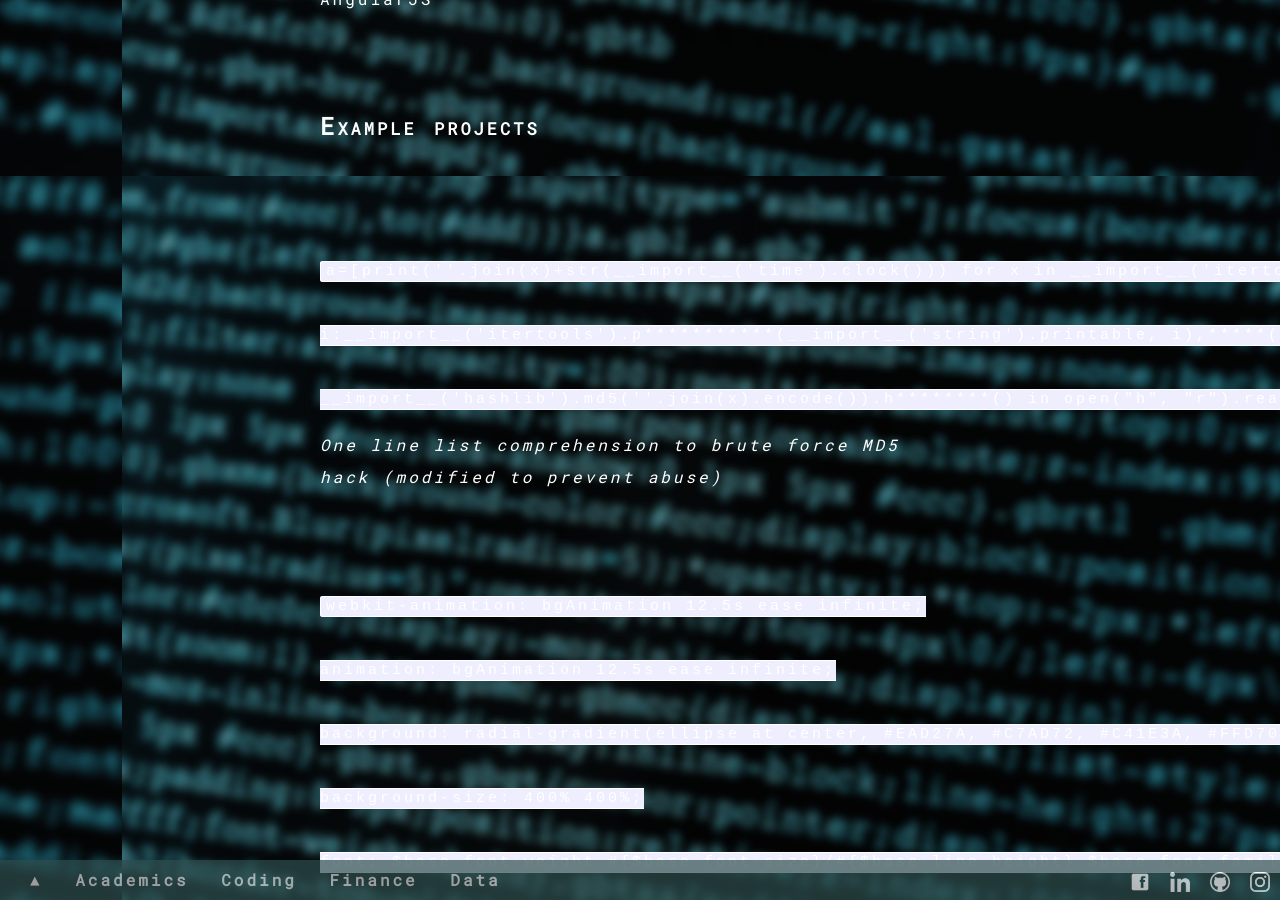
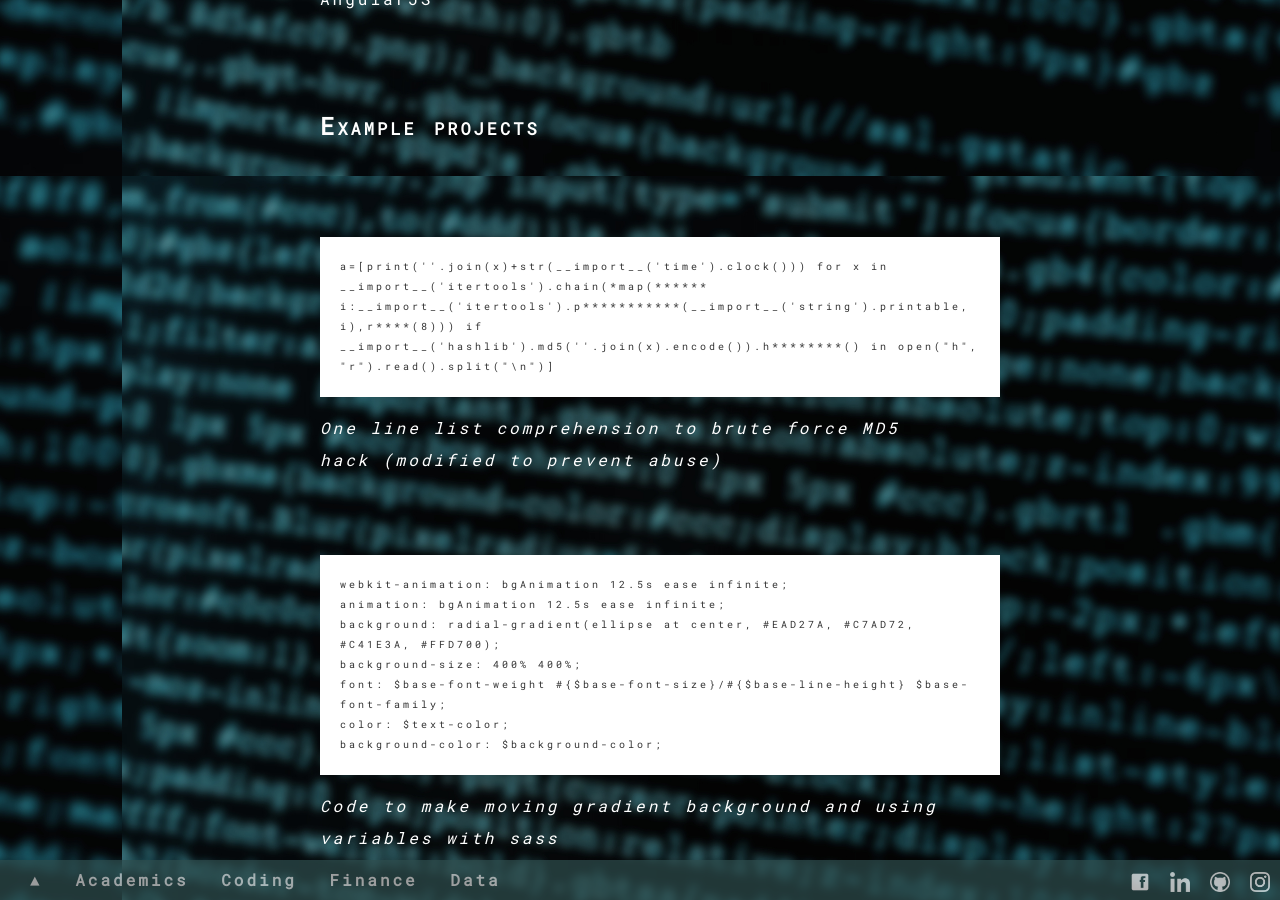
Before and after one commit to nmits/nmits.github.io, a Jekyll site: the page built from index.html, in a window 1280 px wide and 900 px high, scrolled down 4665 px. Built offline with Jekyll 4.4.1, drawn with Linux system fonts in a browser that asks for light colours; nearby versions of some CDN libraries; some of the changed text lies outside the part shown.

Commit message:
Adding content

```diff
--- a/_layouts/default.html
+++ b/_layouts/default.html
@@ -28,7 +28,7 @@
             <br>
             <p><b>General skills</b></p>
             <br>
-            <p>Quickly learns, excellent with instruction, excellent
+            <p>Learns quickly, excellent with instruction, excellent
             at problem solving, timely, well organized, highly
             self-motivated</p>
             <br><br>
@@ -67,12 +67,12 @@
             <br>
             <h2>Example projects</h2>
             <br>
-            <code style="line-height: 100%;color:$grey-color-dark;">
-                a=[print(''.join(x)+str(__import__('time').clock())) for x in __import__('itertools').chain(*map(****** i:__import__('itertools').p***********(__import__('string').printable, i),*****(8))) if __import__('hashlib').md5(''.join(x).encode()).h********() in open("h", "r").read().split("\n")]
-            </code>
+            <p class="codeSnippet">
+                a=[print(''.join(x)+str(__import__('time').clock())) for x in __import__('itertools').chain(*map(****** i:__import__('itertools').p***********(__import__('string').printable, i),r****(8))) if __import__('hashlib').md5(''.join(x).encode()).h********() in open("h", "r").read().split("\n")]
+            </p>
             <p><i>One line list comprehension to brute force MD5 hack (modified to prevent abuse)</i></p>
             <br>
-            <code style="line-height: 100%;color:$grey-color-dark;">
+            <p class="codeSnippet">
                 webkit-animation: bgAnimation 12.5s ease infinite;<br>
                 animation: bgAnimation 12.5s ease infinite;<br>
                 background: radial-gradient(ellipse at center, #EAD27A, #C7AD72, #C41E3A, #FFD700);<br>
@@ -80,7 +80,7 @@
                 font: $base-font-weight #{$base-font-size}/#{$base-line-height} $base-font-family;<br>
                 color: $text-color;<br>
                 background-color: $background-color;<br>
-            </code>
+            </p>
             <p><i>Code to make moving gradient background and using variables with sass</i></p>
             <br><br>
         </div>
--- a/_sass/_layout.scss
+++ b/_sass/_layout.scss
@@ -204,6 +204,14 @@
     }
 }
 
+.codeSnippet{
+    color: #333;
+    line-height:0%;
+    padding:20px;
+    background-color:#FFF;
+    width: 75%;
+    font-size:10px;
+}
 
 .ContentWrapper{
     line-height: 400%;
```
